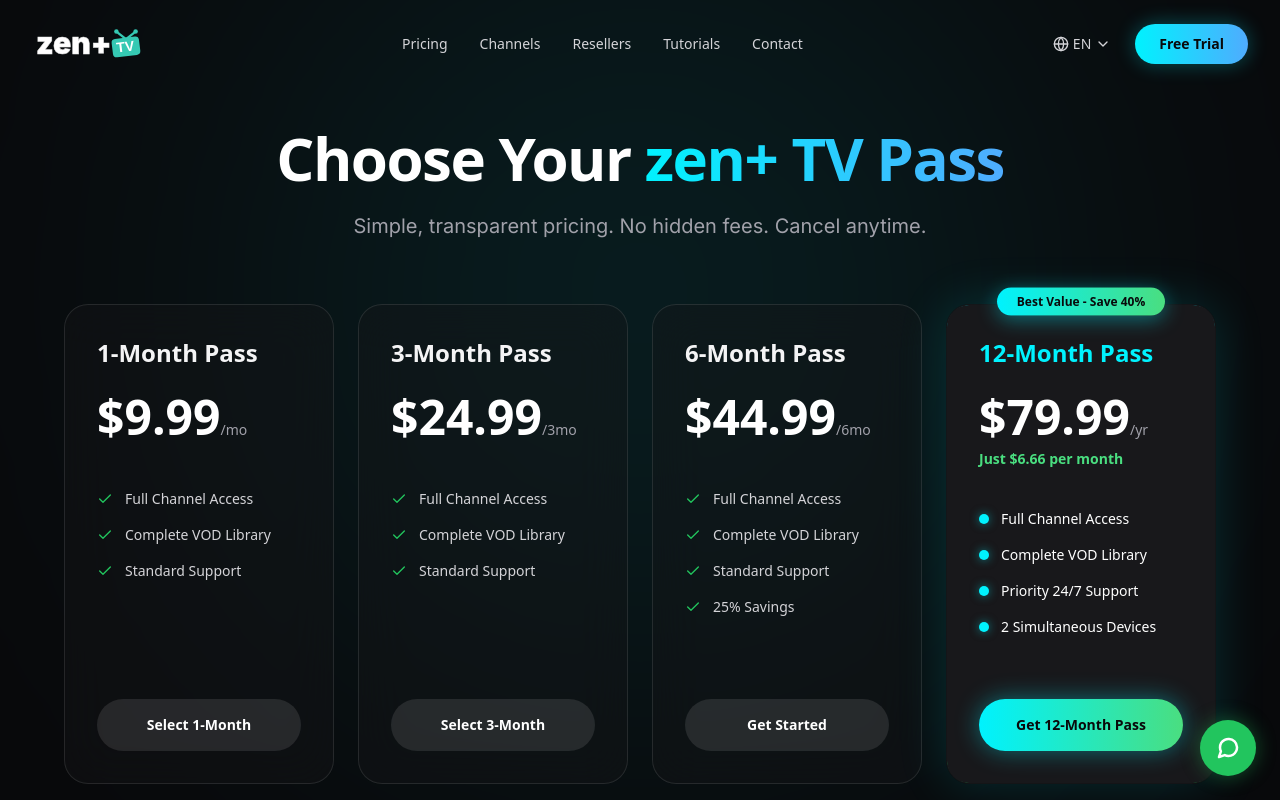
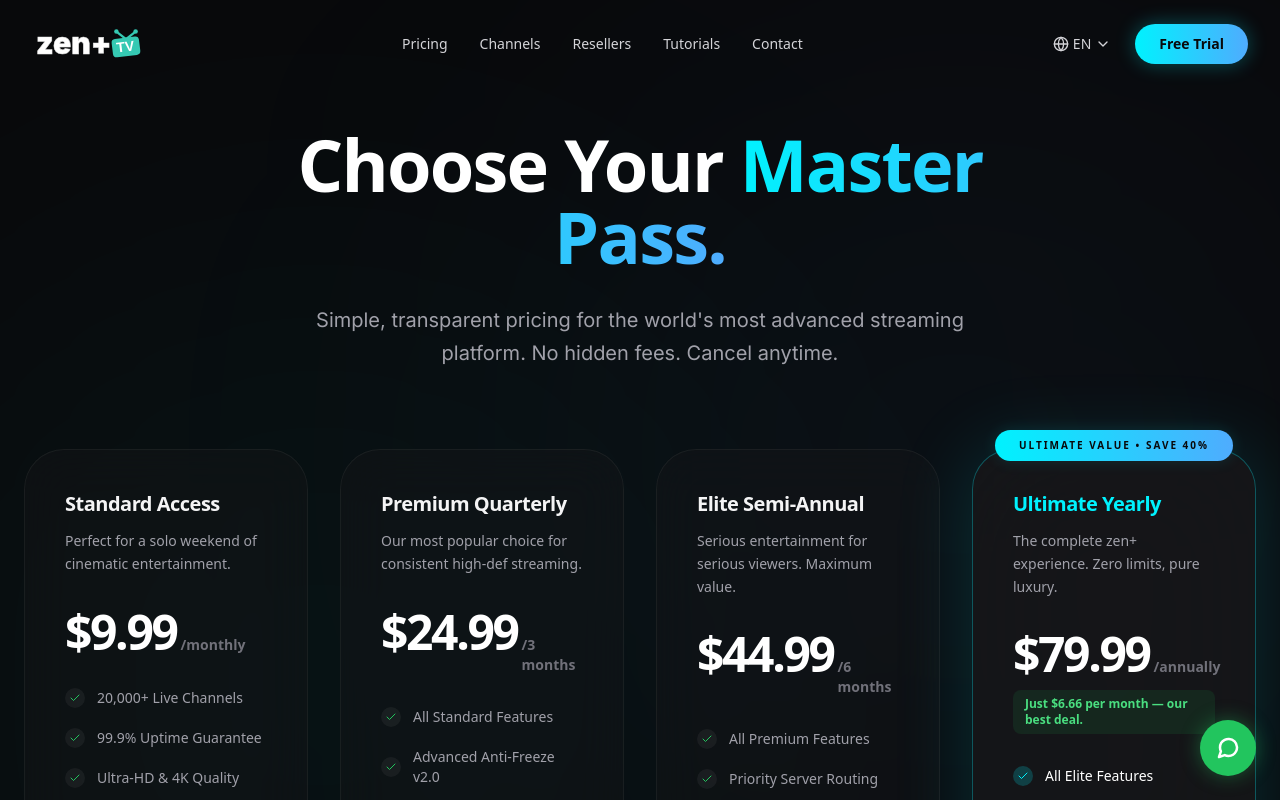
Before and after one commit to fatal33error/zen-tv, a Next.js app: page /pricing in a window 1280 px wide. Shown: the top 800 px of the page. Built offline with nearby package versions, Linux system fonts and the light colour scheme.

Commit message:
Redesign pricing and reseller tables with premium glassmorphism, better copy, and enhanced animations.

```diff
--- a/src/app/ClientPage.tsx
+++ b/src/app/ClientPage.tsx
@@ -294,116 +294,151 @@
 function Pricing() {
   const plans = [
     {
-      name: "1-Month Pass",
+      name: "Standard Access",
       price: "$9.99",
-      period: "mo",
-      features: ["Full Channel Access", "Complete VOD Library", "Standard Support"],
-      buttonText: "Select 1-Month",
+      period: "monthly",
+      description: "Perfect for a solo weekend of cinematic entertainment.",
+      features: ["20,000+ Live Channels", "99.9% Uptime Guarantee", "Ultra-HD & 4K Quality", "Standard Customer Support"],
+      buttonText: "Begin Your Journey",
       highlight: false,
     },
     {
-      name: "3-Month Pass",
+      name: "Premium Quarterly",
       price: "$24.99",
-      period: "3mo",
-      features: ["Full Channel Access", "Complete VOD Library", "Standard Support"],
-      buttonText: "Select 3-Month",
+      period: "3 months",
+      description: "Our most popular choice for consistent high-def streaming.",
+      features: ["All Standard Features", "Advanced Anti-Freeze v2.0", "Full VOD Library Access", "Multi-Device Compatibility"],
+      buttonText: "Unlock Premium",
       highlight: false,
     },
     {
-      name: "6-Month Pass",
+      name: "Elite Semi-Annual",
       price: "$44.99",
-      period: "6mo",
-      features: ["Full Channel Access", "Complete VOD Library", "Standard Support", "25% Savings"],
-      buttonText: "Get Started",
+      period: "6 months",
+      description: "Serious entertainment for serious viewers. Maximum value.",
+      features: ["All Premium Features", "Priority Server Routing", "Exclusive PPV Events", "25% Loyalty Discount"],
+      buttonText: "Go Elite Now",
       highlight: false,
     },
     {
-      name: "12-Month Pass",
+      name: "Ultimate Yearly",
       price: "$79.99",
-      period: "yr",
-      subtitle: "Just $6.66 per month",
-      badge: "Best Value - Save 40%",
-      features: ["Full Channel Access", "Complete VOD Library", "Priority 24/7 Support", "2 Simultaneous Devices"],
-      buttonText: "Get 12-Month Pass",
+      period: "annually",
+      description: "The complete zen+ experience. Zero limits, pure luxury.",
+      subtitle: "Just $6.66 per month — our best deal.",
+      badge: "ULTIMATE VALUE • SAVE 40%",
+      features: ["All Elite Features", "2 Simultaneous Streams", "VIP Concierge Support", "Early Access to Features"],
+      buttonText: "Claim Ultimate Access",
       highlight: true,
     },
   ];
 
   return (
-    <section id="pricing" className="py-24 relative z-10 bg-zinc-950">
-      <div className="absolute top-1/2 left-1/2 -translate-x-1/2 -translate-y-1/2 w-[600px] h-[600px] bg-brand-cyan/10 rounded-full blur-[150px] pointer-events-none" />
+    <section id="pricing" className="py-32 relative z-10 bg-zinc-950 overflow-hidden">
+      {/* Background Decorative Elements */}
+      <div className="absolute top-1/4 -left-20 w-[500px] h-[500px] bg-brand-cyan/5 rounded-full blur-[120px] pointer-events-none" />
+      <div className="absolute bottom-1/4 -right-20 w-[500px] h-[500px] bg-brand-purple/5 rounded-full blur-[120px] pointer-events-none" />
+
       <div className="container mx-auto px-6 max-w-7xl relative z-10">
-        <div className="text-center max-w-3xl mx-auto mb-16">
-          <motion.h2 initial={{opacity:0, y:20}} whileInView={{opacity:1, y:0}} viewport={{once:true}} className="text-4xl lg:text-5xl font-heading font-bold mb-4 text-white">
-            Choose Your <span className="bg-clip-text text-transparent bg-brand-gradient">zen+ TV Pass</span>
+        <div className="text-center max-w-3xl mx-auto mb-20">
+          <motion.div
+            initial={{ opacity: 0, scale: 0.9 }}
+            whileInView={{ opacity: 1, scale: 1 }}
+            viewport={{ once: true }}
+            className="inline-flex items-center gap-2 px-4 py-1.5 rounded-full border border-brand-cyan/20 bg-brand-cyan/5 text-brand-cyan text-xs font-bold tracking-widest uppercase mb-6"
+          >
+            <Star size={14} className="fill-brand-cyan" />
+            Transparent Pricing
+          </motion.div>
+          <motion.h2
+            initial={{opacity:0, y:20}}
+            whileInView={{opacity:1, y:0}}
+            viewport={{once:true}}
+            className="text-4xl lg:text-6xl font-heading font-extrabold mb-6 text-white leading-tight"
+          >
+            Choose Your <span className="bg-clip-text text-transparent bg-brand-gradient">Master Pass.</span>
           </motion.h2>
-          <motion.p initial={{opacity:0, y:20}} whileInView={{opacity:1, y:0}} viewport={{once:true}} transition={{delay:0.1}} className="text-xl text-zinc-400 font-body">
-            Simple, transparent pricing. No hidden fees. Cancel anytime.
+          <motion.p
+            initial={{opacity:0, y:20}}
+            whileInView={{opacity:1, y:0}}
+            viewport={{once:true}}
+            transition={{delay:0.1}}
+            className="text-lg text-zinc-400 font-body leading-relaxed"
+          >
+            No contracts. No hidden fees. Just pure, unadulterated entertainment
+            delivered at the speed of light.
           </motion.p>
         </div>
 
-        <div className="grid lg:grid-cols-4 md:grid-cols-2 gap-6 items-end">
+        <div className="grid lg:grid-cols-4 md:grid-cols-2 gap-8 items-stretch">
           {plans.map((plan, i) => (
             <motion.div
               key={i}
-              initial={{ opacity: 0, y: 30 }}
+              initial={{ opacity: 0, y: 40 }}
               whileInView={{ opacity: 1, y: 0 }}
-              viewport={{ once: true, margin: "-50px" }}
-              transition={{ duration: 0.5, delay: i * 0.1 }}
-              className={`relative rounded-3xl p-8 border flex flex-col min-h-[480px] ${
+              viewport={{ once: true, margin: "-100px" }}
+              transition={{ duration: 0.6, delay: i * 0.1, ease: [0.21, 0.45, 0.32, 0.9] }}
+              className={`group relative rounded-[2.5rem] p-10 border transition-all duration-500 flex flex-col h-full ${
                 plan.highlight
-                  ? "bg-zinc-900/80 backdrop-blur-2xl border-transparent shadow-[0_0_50px_rgba(0,242,254,0.15)] transform lg:-translate-y-4 lg:scale-[1.03] z-10"
-                  : "bg-zinc-900/40 backdrop-blur-xl border-white/10 transition-all hover:-translate-y-2 hover:bg-zinc-900/60 hover:shadow-xl mt-4 lg:mt-0"
+                  ? "bg-zinc-900/80 backdrop-blur-3xl border-brand-cyan/30 shadow-[0_0_80px_rgba(0,242,254,0.15)] lg:scale-[1.05] z-20"
+                  : "bg-zinc-900/40 backdrop-blur-xl border-white/5 hover:border-white/20 hover:bg-zinc-900/60 hover:shadow-2xl z-10"
               }`}
             >
               {plan.highlight && (
-                <>
-                  <div className="absolute inset-0 bg-gradient-to-b from-brand-cyan to-green-500 rounded-3xl -z-10 p-[2px]">
-                    <div className="absolute inset-0 bg-zinc-900 rounded-[calc(1.5rem-2px)] -z-10" />
+                <div className="absolute -top-5 inset-x-0 flex justify-center">
+                  <div className="bg-gradient-to-r from-brand-cyan to-brand-purple text-zinc-950 text-[10px] font-black px-6 py-2 rounded-full whitespace-nowrap shadow-[0_4px_30px_rgba(0,242,254,0.5)] tracking-[0.2em] animate-pulse-glow">
+                    {plan.badge}
                   </div>
-                  <div className="absolute -top-4 inset-x-0 flex justify-center">
-                    <motion.div
-                      animate={{ y: [0, -4, 0] }}
-                      transition={{ repeat: Infinity, duration: 2, ease: "easeInOut" }}
-                      className="bg-gradient-to-r from-brand-cyan to-green-400 text-zinc-950 text-xs font-bold px-5 py-1.5 rounded-full whitespace-nowrap shadow-[0_4px_20px_rgba(0,242,254,0.4)]"
-                    >
-                      {plan.badge}
-                    </motion.div>
                 </div>
-                </>
               )}
-              <div className="mb-4">
-                <h3 className={`text-2xl font-heading font-bold mb-2 ${plan.highlight ? 'text-brand-cyan' : 'text-zinc-100'}`}>{plan.name}</h3>
+
+              <div className="mb-8">
+                <h3 className={`text-xl font-heading font-bold mb-3 tracking-tight ${plan.highlight ? 'text-brand-cyan' : 'text-zinc-100'}`}>
+                  {plan.name}
+                </h3>
+                <p className="text-zinc-400 text-sm leading-relaxed min-h-[40px]">
+                  {plan.description}
+                </p>
               </div>
-              <div className={`mb-${plan.subtitle ? '2' : '8'}`}>
-                <span className="text-5xl font-bold text-white">{plan.price}</span>
-                <span className="text-zinc-400 text-sm font-medium">/{plan.period}</span>
+
+              <div className="mb-8">
+                <div className="flex items-baseline gap-1">
+                  <span className="text-5xl font-extrabold text-white tracking-tighter">{plan.price}</span>
+                  <span className="text-zinc-500 text-sm font-semibold">/{plan.period}</span>
                 </div>
                 {plan.subtitle && (
-                <div className="mb-6 text-[#4ade80] text-sm font-bold">
+                  <div className="mt-3 py-1.5 px-3 rounded-lg bg-green-500/10 text-[#4ade80] text-xs font-bold inline-block">
                     {plan.subtitle}
                   </div>
                 )}
-              <ul className="space-y-4 mb-8 flex-1 mt-4">
+              </div>
+
+              <div className="space-y-5 mb-10 flex-1">
                 {plan.features.map((feat, idx) => (
-                  <li key={idx} className={`flex items-center gap-3 text-sm font-medium ${plan.highlight ? 'text-white' : 'text-zinc-300'}`}>
-                    {plan.highlight ? (
-                      <div className="w-2.5 h-2.5 rounded-full bg-brand-cyan flex-shrink-0 shadow-[0_0_10px_rgba(0,242,254,0.5)]" />
-                    ) : (
-                      <Check className="w-4 h-4 flex-shrink-0 text-green-500" />
-                    )}
+                  <div key={idx} className="flex items-center gap-3 text-sm group/item">
+                    <div className={`w-5 h-5 rounded-full flex items-center justify-center flex-shrink-0 transition-transform duration-300 group-hover/item:scale-110 ${
+                      plan.highlight ? 'bg-brand-cyan/20' : 'bg-white/5'
+                    }`}>
+                      <Check className={`w-3 h-3 ${plan.highlight ? 'text-brand-cyan' : 'text-green-500'}`} />
+                    </div>
+                    <span className={`font-medium transition-colors duration-300 ${
+                      plan.highlight ? 'text-white' : 'text-zinc-400 group-hover/item:text-white'
+                    }`}>
                       {feat}
-                  </li>
+                    </span>
+                  </div>
                 ))}
-              </ul>
+              </div>
+
               <button
-                className={`w-full py-4 rounded-full font-bold transition-all mt-auto text-sm ${
+                className={`group/btn relative w-full py-5 rounded-2xl font-black transition-all duration-300 overflow-hidden text-xs tracking-[0.15em] uppercase ${
                   plan.highlight
-                    ? "bg-gradient-to-r from-brand-cyan to-green-400 text-zinc-950 hover:scale-105 shadow-[0_0_25px_rgba(0,242,254,0.4)]"
-                    : "bg-white/10 text-white hover:bg-white/20 hover:scale-[1.02]"
+                    ? "bg-brand-gradient text-zinc-950 shadow-[0_0_30px_rgba(0,242,254,0.4)]"
+                    : "bg-white/5 text-white border border-white/10 hover:bg-white/10 hover:border-white/20"
                 }`}
               >
-                {plan.buttonText}
+                <div className="absolute inset-0 bg-[linear-gradient(90deg,transparent,rgba(255,255,255,0.2),transparent)] -translate-x-full group-hover/btn:animate-shine" />
+                <span className="relative z-10">{plan.buttonText}</span>
               </button>
             </motion.div>
           ))}
--- a/src/app/pricing/ClientPage.tsx
+++ b/src/app/pricing/ClientPage.tsx
@@ -7,116 +7,139 @@
 export default function PricingPage() {
   const plans = [
     {
-      name: "1-Month Pass",
+      name: "Standard Access",
       price: "$9.99",
-      period: "mo",
-      features: ["Full Channel Access", "Complete VOD Library", "Standard Support"],
-      buttonText: "Select 1-Month",
+      period: "monthly",
+      description: "Perfect for a solo weekend of cinematic entertainment.",
+      features: ["20,000+ Live Channels", "99.9% Uptime Guarantee", "Ultra-HD & 4K Quality", "Standard Customer Support"],
+      buttonText: "Begin Your Journey",
       highlight: false,
     },
     {
-      name: "3-Month Pass",
+      name: "Premium Quarterly",
       price: "$24.99",
-      period: "3mo",
-      features: ["Full Channel Access", "Complete VOD Library", "Standard Support"],
-      buttonText: "Select 3-Month",
+      period: "3 months",
+      description: "Our most popular choice for consistent high-def streaming.",
+      features: ["All Standard Features", "Advanced Anti-Freeze v2.0", "Full VOD Library Access", "Multi-Device Compatibility"],
+      buttonText: "Unlock Premium",
       highlight: false,
     },
     {
-      name: "6-Month Pass",
+      name: "Elite Semi-Annual",
       price: "$44.99",
-      period: "6mo",
-      features: ["Full Channel Access", "Complete VOD Library", "Standard Support", "25% Savings"],
-      buttonText: "Get Started",
+      period: "6 months",
+      description: "Serious entertainment for serious viewers. Maximum value.",
+      features: ["All Premium Features", "Priority Server Routing", "Exclusive PPV Events", "25% Loyalty Discount"],
+      buttonText: "Go Elite Now",
       highlight: false,
     },
     {
-      name: "12-Month Pass",
+      name: "Ultimate Yearly",
       price: "$79.99",
-      period: "yr",
-      subtitle: "Just $6.66 per month",
-      badge: "Best Value - Save 40%",
-      features: ["Full Channel Access", "Complete VOD Library", "Priority 24/7 Support", "2 Simultaneous Devices"],
-      buttonText: "Get 12-Month Pass",
+      period: "annually",
+      description: "The complete zen+ experience. Zero limits, pure luxury.",
+      subtitle: "Just $6.66 per month — our best deal.",
+      badge: "ULTIMATE VALUE • SAVE 40%",
+      features: ["All Elite Features", "2 Simultaneous Streams", "VIP Concierge Support", "Early Access to Features"],
+      buttonText: "Claim Ultimate Access",
       highlight: true,
     },
   ];
 
   return (
-    <div className="pt-32 pb-24 relative min-h-screen bg-zinc-950">
-      <div className="absolute top-1/3 left-1/2 -translate-x-1/2 -translate-y-1/2 w-[800px] h-[800px] bg-brand-cyan/10 rounded-full blur-[200px] pointer-events-none" />
+    <div className="pt-32 pb-24 relative min-h-screen bg-zinc-950 overflow-hidden">
+      {/* Background Decorative Elements */}
+      <div className="absolute top-1/4 -left-20 w-[800px] h-[800px] bg-brand-cyan/5 rounded-full blur-[200px] pointer-events-none" />
+      <div className="absolute bottom-1/4 -right-20 w-[800px] h-[800px] bg-brand-purple/5 rounded-full blur-[200px] pointer-events-none" />
 
-      <div className="container mx-auto px-6 max-w-[1200px] relative z-10">
-        <div className="text-center max-w-3xl mx-auto mb-16">
-          <motion.h1 initial={{opacity:0, y:20}} animate={{opacity:1, y:0}} className="text-4xl md:text-6xl font-heading font-extrabold tracking-tight mb-6 text-white">
-             Choose Your <span className="bg-clip-text text-transparent bg-brand-gradient">zen+ TV Pass</span>
+      <div className="container mx-auto px-6 max-w-7xl relative z-10">
+        <div className="text-center max-w-3xl mx-auto mb-20">
+          <motion.h1
+            initial={{opacity:0, y:20}}
+            animate={{opacity:1, y:0}}
+            className="text-4xl md:text-7xl font-heading font-extrabold tracking-tight mb-8 text-white leading-tight"
+          >
+             Choose Your <span className="bg-clip-text text-transparent bg-brand-gradient">Master Pass.</span>
           </motion.h1>
-          <motion.p initial={{opacity:0, y:20}} animate={{opacity:1, y:0}} transition={{delay:0.1}} className="text-xl text-zinc-400 font-body mb-2">
-             Simple, transparent pricing. No hidden fees. Cancel anytime.
+          <motion.p
+            initial={{opacity:0, y:20}}
+            animate={{opacity:1, y:0}}
+            transition={{delay:0.1}}
+            className="text-xl text-zinc-400 font-body leading-relaxed max-w-2xl mx-auto"
+          >
+             Simple, transparent pricing for the world&apos;s most advanced streaming platform.
+             No hidden fees. Cancel anytime.
           </motion.p>
         </div>
 
-        <div className="grid lg:grid-cols-4 md:grid-cols-2 gap-6 items-end">
+        <div className="grid lg:grid-cols-4 md:grid-cols-2 gap-8 items-stretch">
           {plans.map((plan, i) => (
             <motion.div
               key={i}
-              initial={{ opacity: 0, y: 30 }}
+              initial={{ opacity: 0, y: 40 }}
               animate={{ opacity: 1, y: 0 }}
-              transition={{ duration: 0.5, delay: i * 0.1 }}
-              className={`relative rounded-3xl p-8 border flex flex-col min-h-[480px] ${
+              transition={{ duration: 0.6, delay: i * 0.1, ease: [0.21, 0.45, 0.32, 0.9] }}
+              className={`group relative rounded-[2.5rem] p-10 border transition-all duration-500 flex flex-col h-full ${
                 plan.highlight
-                  ? "bg-zinc-900/80 backdrop-blur-2xl border-transparent shadow-[0_0_50px_rgba(0,242,254,0.15)] transform lg:-translate-y-4 lg:scale-[1.03] z-10"
-                  : "bg-zinc-900/40 backdrop-blur-xl border-white/10 transition-all hover:-translate-y-2 hover:bg-zinc-900/60 hover:shadow-xl mt-4 lg:mt-0"
+                  ? "bg-zinc-900/80 backdrop-blur-3xl border-brand-cyan/30 shadow-[0_0_80px_rgba(0,242,254,0.15)] lg:scale-[1.05] z-20"
+                  : "bg-zinc-900/40 backdrop-blur-xl border-white/5 hover:border-white/20 hover:bg-zinc-900/60 hover:shadow-2xl z-10"
               }`}
             >
               {plan.highlight && (
-                <>
-                  <div className="absolute inset-0 bg-gradient-to-b from-brand-cyan to-green-500 rounded-3xl -z-10 p-[2px]">
-                    <div className="absolute inset-0 bg-zinc-900 rounded-[calc(1.5rem-2px)] -z-10" />
+                <div className="absolute -top-5 inset-x-0 flex justify-center">
+                  <div className="bg-gradient-to-r from-brand-cyan to-brand-purple text-zinc-950 text-[10px] font-black px-6 py-2 rounded-full whitespace-nowrap shadow-[0_4px_30px_rgba(0,242,254,0.5)] tracking-[0.2em] animate-pulse-glow">
+                    {plan.badge}
                   </div>
-                  <div className="absolute -top-4 inset-x-0 flex justify-center">
-                    <motion.div
-                      animate={{ y: [0, -4, 0] }}
-                      transition={{ repeat: Infinity, duration: 2, ease: "easeInOut" }}
-                      className="bg-gradient-to-r from-brand-cyan to-green-400 text-zinc-950 text-xs font-bold px-5 py-1.5 rounded-full whitespace-nowrap shadow-[0_4px_20px_rgba(0,242,254,0.4)]"
-                    >
-                      {plan.badge}
-                    </motion.div>
                 </div>
-                </>
               )}
-              <div className="mb-4">
-                <h3 className={`text-2xl font-heading font-bold mb-2 ${plan.highlight ? 'text-brand-cyan' : 'text-zinc-100'}`}>{plan.name}</h3>
+
+              <div className="mb-8">
+                <h3 className={`text-xl font-heading font-bold mb-3 tracking-tight ${plan.highlight ? 'text-brand-cyan' : 'text-zinc-100'}`}>
+                  {plan.name}
+                </h3>
+                <p className="text-zinc-400 text-sm leading-relaxed min-h-[40px]">
+                  {plan.description}
+                </p>
               </div>
-              <div className={`mb-${plan.subtitle ? '2' : '8'}`}>
-                <span className="text-5xl font-bold text-white">{plan.price}</span>
-                <span className="text-zinc-400 text-sm font-medium">/{plan.period}</span>
+
+              <div className="mb-8">
+                <div className="flex items-baseline gap-1">
+                  <span className="text-5xl font-extrabold text-white tracking-tighter">{plan.price}</span>
+                  <span className="text-zinc-500 text-sm font-semibold">/{plan.period}</span>
                 </div>
                 {plan.subtitle && (
-                <div className="mb-6 text-[#4ade80] text-sm font-bold">
+                  <div className="mt-3 py-1.5 px-3 rounded-lg bg-green-500/10 text-[#4ade80] text-xs font-bold inline-block">
                     {plan.subtitle}
                   </div>
                 )}
-              <ul className="space-y-4 mb-8 flex-1 mt-4">
+              </div>
+
+              <div className="space-y-5 mb-10 flex-1">
                 {plan.features.map((feat, idx) => (
-                  <li key={idx} className={`flex items-center gap-3 text-sm font-medium ${plan.highlight ? 'text-white' : 'text-zinc-300'}`}>
-                    {plan.highlight ? (
-                      <div className="w-2.5 h-2.5 rounded-full bg-brand-cyan flex-shrink-0 shadow-[0_0_10px_rgba(0,242,254,0.5)]" />
-                    ) : (
-                      <Check className="w-4 h-4 flex-shrink-0 text-green-500" />
-                    )}
+                  <div key={idx} className="flex items-center gap-3 text-sm group/item">
+                    <div className={`w-5 h-5 rounded-full flex items-center justify-center flex-shrink-0 transition-transform duration-300 group-hover/item:scale-110 ${
+                      plan.highlight ? 'bg-brand-cyan/20' : 'bg-white/5'
+                    }`}>
+                      <Check className={`w-3 h-3 ${plan.highlight ? 'text-brand-cyan' : 'text-green-500'}`} />
+                    </div>
+                    <span className={`font-medium transition-colors duration-300 ${
+                      plan.highlight ? 'text-white' : 'text-zinc-400 group-hover/item:text-white'
+                    }`}>
                       {feat}
-                  </li>
+                    </span>
+                  </div>
                 ))}
-              </ul>
+              </div>
+
               <button
-                className={`w-full py-4 rounded-full font-bold transition-all mt-auto text-sm ${
+                className={`group/btn relative w-full py-5 rounded-2xl font-black transition-all duration-300 overflow-hidden text-xs tracking-[0.15em] uppercase ${
                   plan.highlight
-                    ? "bg-gradient-to-r from-brand-cyan to-green-400 text-zinc-950 hover:scale-105 shadow-[0_0_25px_rgba(0,242,254,0.4)]"
-                    : "bg-white/10 text-white hover:bg-white/20 hover:scale-[1.02]"
+                    ? "bg-brand-gradient text-zinc-950 shadow-[0_0_30px_rgba(0,242,254,0.4)]"
+                    : "bg-white/5 text-white border border-white/10 hover:bg-white/10 hover:border-white/20"
                 }`}
               >
-                {plan.buttonText}
+                <div className="absolute inset-0 bg-[linear-gradient(90deg,transparent,rgba(255,255,255,0.2),transparent)] -translate-x-full group-hover/btn:animate-shine" />
+                <span className="relative z-10">{plan.buttonText}</span>
               </button>
             </motion.div>
           ))}
```
Also changed, not shown: src/app/resellers/ClientPage.tsx (+105 -51 lines). Lines whose indentation alone changed are shown as unchanged.
